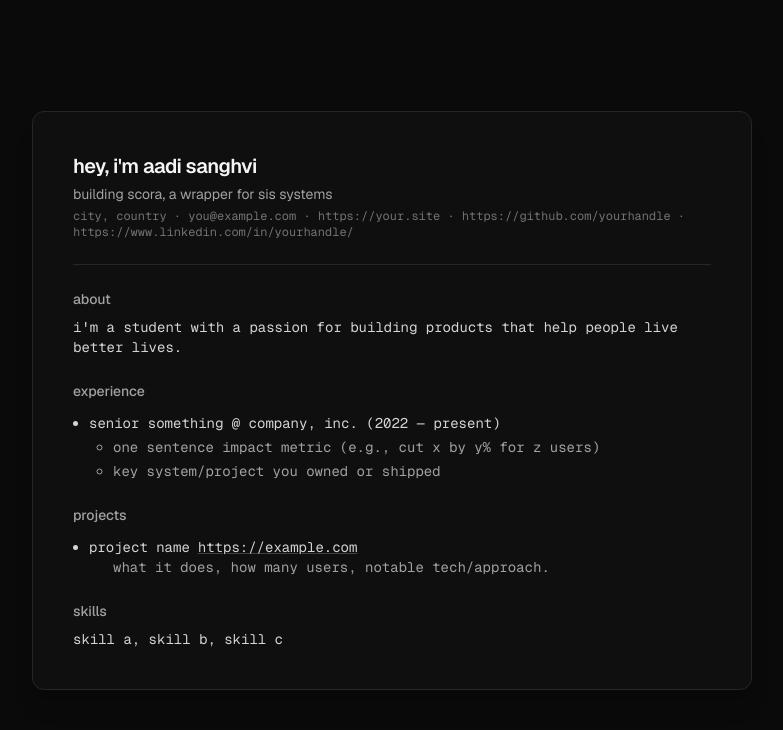
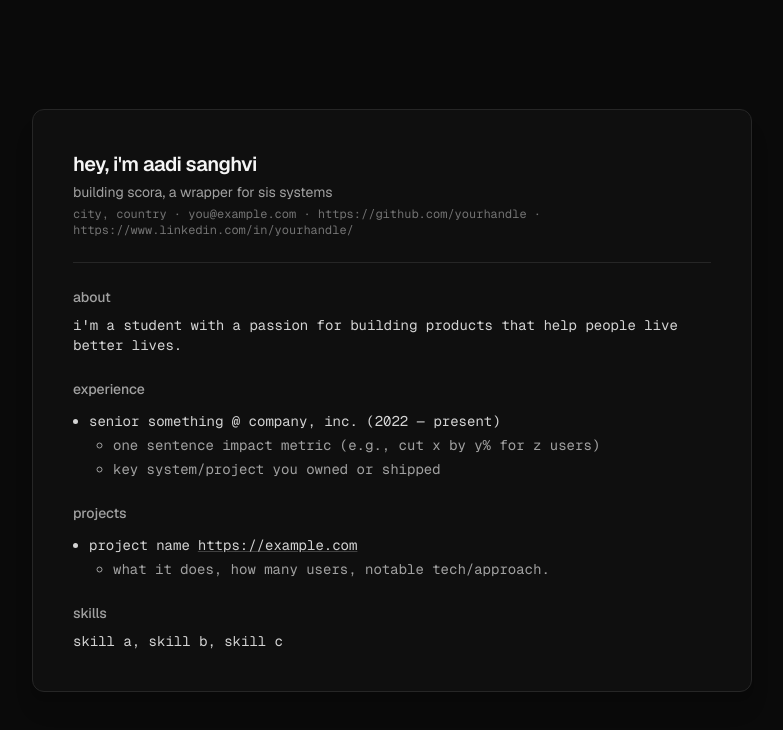
Before and after one commit to sinarck/portfolio, a React (Vite) app: page / in a window 1280 px wide. Shown: the top 730 px of the page, without its empty margins (248-1031 px from the left). Built offline with nearby package versions, Linux system fonts and the light colour scheme.

Commit message:
feat: bullet points for proejcts

```diff
--- a/src/config/portfolio.ts
+++ b/src/config/portfolio.ts
@@ -26,7 +26,6 @@ export const portfolioData: PortfolioData = {
   skills: ["skill a", "skill b", "skill c"],
   location: "city, country",
   email: "you@example.com",
-  website: "https://your.site",
   github: "https://github.com/yourhandle",
   linkedin: "https://www.linkedin.com/in/yourhandle/",
 };
--- a/src/page.tsx
+++ b/src/page.tsx
@@ -4,7 +4,6 @@ export default function Page() {
   const contacts = [
     portfolioData.location,
     portfolioData.email,
-    portfolioData.website,
     portfolioData.github,
     portfolioData.linkedin,
   ]
@@ -81,7 +80,9 @@ export default function Page() {
                         </a>
                       )}
                     </div>
-                    <div className="ml-6 text-neutral-400">{p.description}</div>
+                    <ul className="mt-1 ml-6 list-[circle] text-neutral-400 space-y-1">
+                      <li>{p.description}</li>
+                    </ul>
                   </li>
                 ))}
               </ul>
```
Also changed, not shown: src/index.css (line endings or trailing spaces), src/main.tsx (line endings or trailing spaces).
